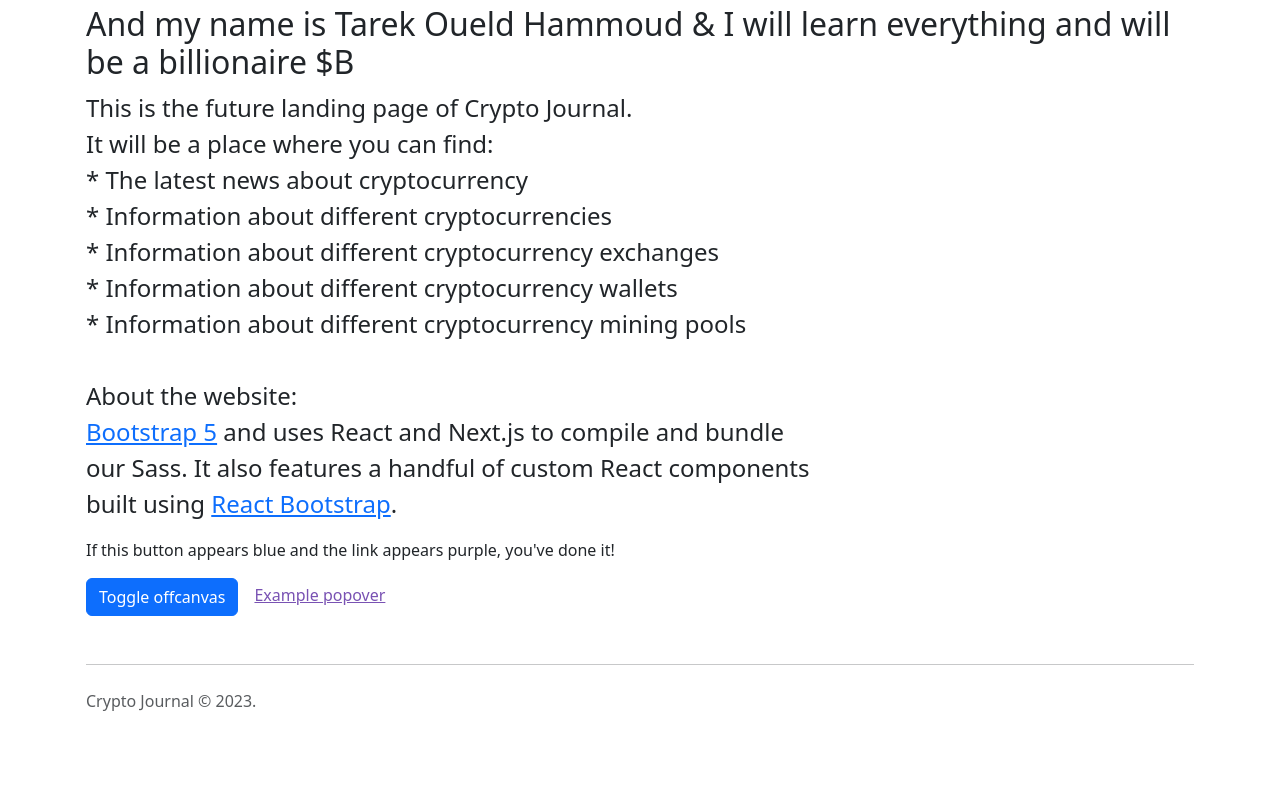
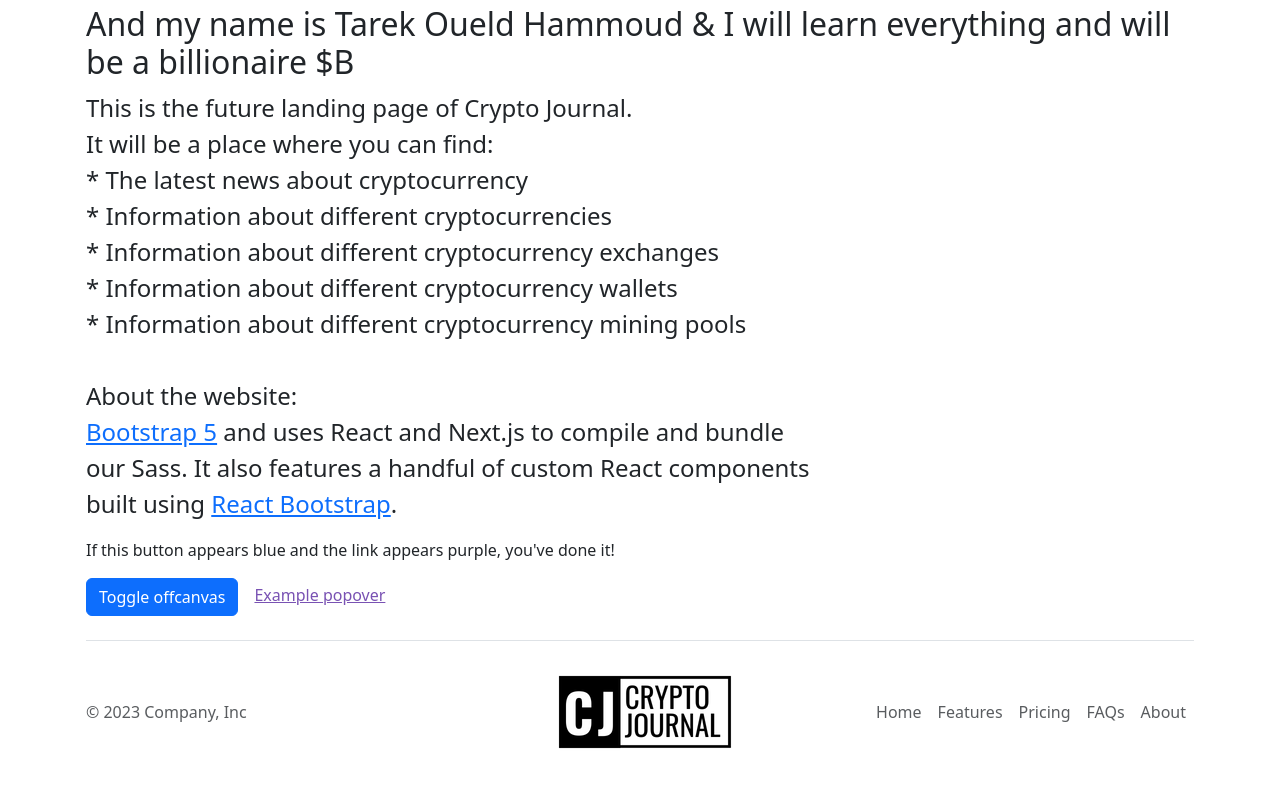
Before and after one commit to toh19/crypto-journal, a Next.js app in the folder frontend/cj/: page / in a window 1280 px wide. Shown: the part 274-1062 px from the top of the page. Built offline with nearby package versions, Linux system fonts and the light colour scheme.

Commit message:
update footer content

```diff
--- a/frontend/cj/src/components/Footer.tsx
+++ b/frontend/cj/src/components/Footer.tsx
@@ -1,9 +1,50 @@
+import Image from 'next/image'
+import logo from '../../public/crypto.png'
 
 const Footer: React.FC = () => {
   return (
-    <footer>
-      <hr className="mt-5 mb-4" />
-      <p className="text-muted">Crypto Journal © 2023.</p>
+    <footer className="d-flex flex-wrap justify-content-between align-items-center py-3 my-4 border-top">
+      <p className="col-md-4 mb-0 text-body-secondary">© 2023 Company, Inc</p>
+      <a
+        href="/"
+        className="col-md-4 d-flex align-items-center justify-content-center mb-3 mb-md-0 me-md-auto link-body-emphasis text-decoration-none"
+      >
+        <Image
+          src={logo}
+          alt="Picture of the author"
+          // width={100} // automatically provided
+          // height={100} // automatically provided
+          // blurDataURL="data:..." //automatically provided
+          // placeholder="blur" // Optional blur-up while loading
+        />
+      </a>
+      <ul className="nav col-md-4 justify-content-end">
+        <li className="nav-item">
+          <a href="#" className="nav-link px-2 text-body-secondary">
+            Home
+          </a>
+        </li>
+        <li className="nav-item">
+          <a href="#" className="nav-link px-2 text-body-secondary">
+            Features
+          </a>
+        </li>
+        <li className="nav-item">
+          <a href="#" className="nav-link px-2 text-body-secondary">
+            Pricing
+          </a>
+        </li>
+        <li className="nav-item">
+          <a href="#" className="nav-link px-2 text-body-secondary">
+            FAQs
+          </a>
+        </li>
+        <li className="nav-item">
+          <a href="#" className="nav-link px-2 text-body-secondary">
+            About
+          </a>
+        </li>
+      </ul>
     </footer>
   )
 }
```
